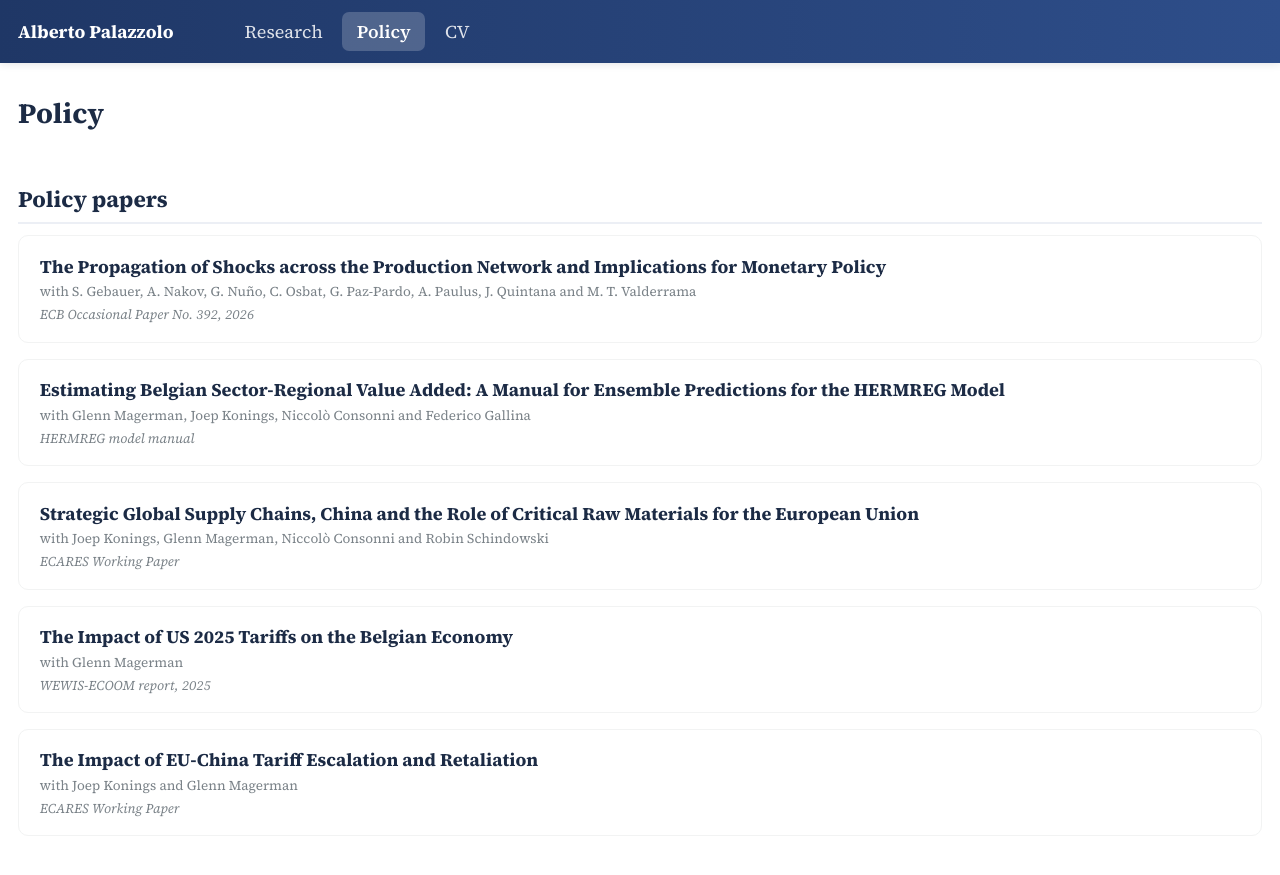
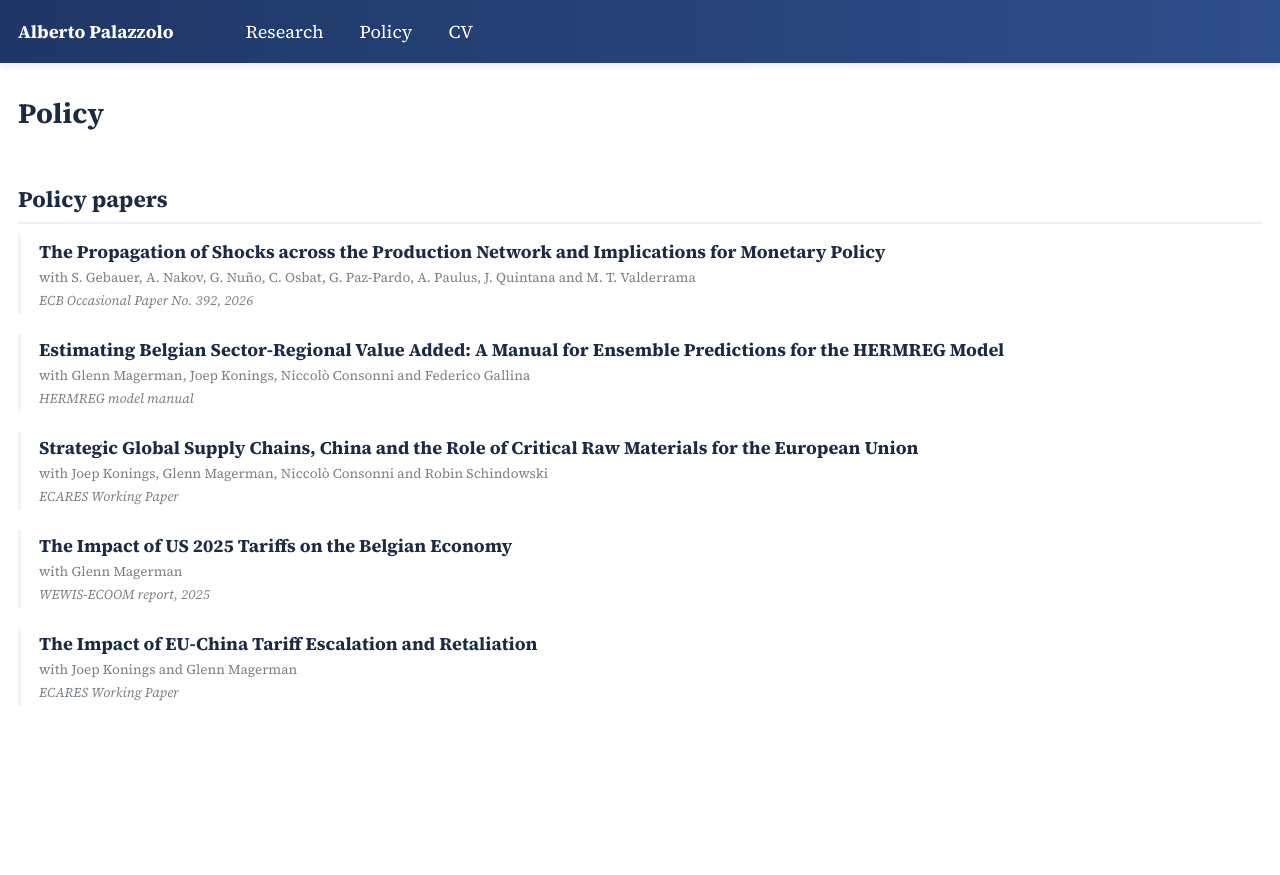
Before and after one commit to albepal/albepal.github.io, a Jekyll site: the page built from _pages/policy.md, in a window 1280 px wide and 1151 px high. Shown: the top 875 px of the window. Built offline with Jekyll 4.4.1, drawn with Linux system fonts in a browser that asks for light colours.

Commit message:
Bring back the underline on menu hover and the left line on papers
Co-Authored-By: Claude Opus 5.5 (1M context) <noreply@anthropic.com>

```diff
--- a/_sass/layout/_research.scss
+++ b/_sass/layout/_research.scss
@@ -8,16 +8,14 @@
   padding: 0;
 
   > li {
-    margin: 0 0 0.9em;
-    padding: 0.9em 1.15em;
-    border: 1px solid var(--global-border-color);
-    border-radius: 10px;
+    margin: 0 0 1.1em;
+    padding: 0.15em 0 0.15em 1em;
+    border-left: 3px solid var(--global-border-color);
     line-height: 1.5;
-    transition: border-color 0.2s ease, box-shadow 0.2s ease;
+    transition: border-color 0.2s ease;
 
     &:hover {
-      border-color: var(--masthead-bg-color);
-      box-shadow: 0 4px 18px rgba(27, 39, 51, 0.06);
+      border-left-color: var(--masthead-bg-color);
     }
 
     // blank lines between items make kramdown wrap each one in a <p>
--- a/assets/css/custom.css
+++ b/assets/css/custom.css
@@ -46,30 +46,6 @@
 .masthead .greedy-nav,
 .masthead .masthead__menu-item {
   background: transparent;
-}
-
-.greedy-nav .visible-links li:not(:first-child) a {
-  margin: 0 0.15rem;
-  padding: 0.35rem 0.8rem;
-  border-radius: 7px;
-  color: rgba(255, 255, 255, 0.85);
-  transition: background-color 0.15s ease, color 0.15s ease;
-}
-
-.greedy-nav .visible-links li:not(:first-child) a:hover {
-  color: #fff;
-  background: rgba(255, 255, 255, 0.14);
-}
-
-.greedy-nav .visible-links li:not(:first-child) a.active {
-  color: #fff;
-  font-weight: 600;
-  background: rgba(255, 255, 255, 0.2);
-}
-
-/* the theme's underline-on-hover bar fights the pill */
-.greedy-nav .visible-links a::before {
-  display: none;
 }
 
 .greedy-nav button {
```
